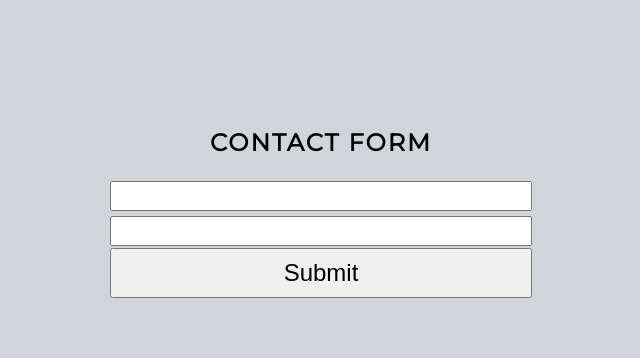
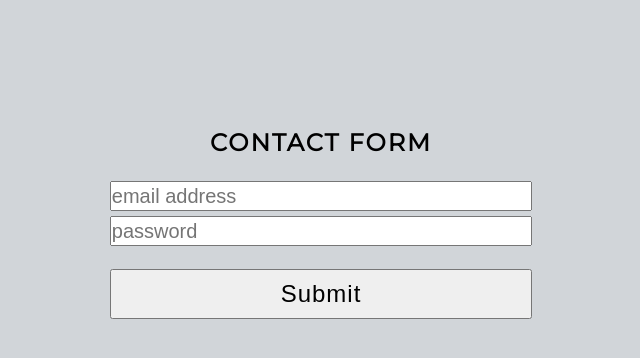
Before and after one commit to MAbdurahman/react-forms-example, a React (Create React App) app: page / in a window 1280 px wide. Shown: the top 358 px of the page, without its empty margins (319-959 px from the left). Built offline with nearby package versions, Linux system fonts and the light colour scheme.

Commit message:
End of chapter 6.2 and 6.3; completed

```diff
--- a/src/components/forms/UserForm.css
+++ b/src/components/forms/UserForm.css
@@ -27,12 +27,30 @@
    margin-bottom: .5em;
    color: rgb(245, 41, 41);
    font-size: .75rem;
+   font-weight: 800;
 }
 
 .contact-form button {
    display: block;
    height: 50px;
    width: 100%;
-   margin-top: -1em;
+   margin-top: .75em;
    font-size: 1.5rem;
+   letter-spacing: 1px;
 }
+
+/*mobile landscape layout (480px to 1024px) */
+@media only screen and (max-width: 1024px) {
+   /*...mobile landscape styles */
+   .contact-form Form {
+      width: 66.6%;
+   }
+}
+
+/*mobile portrait layout (479px or less) */
+@media only screen and (max-width: 479px) {
+   /*...mobile portrait styles */
+   .contact-form Form {
+      width: 83.3%;
+   }
+}
--- a/src/components/forms/UserForm.jsx
+++ b/src/components/forms/UserForm.jsx
@@ -3,14 +3,16 @@ import { Formik, Form, Field, ErrorMessage } from 'formik'
 import './UserForm.css';
 
 export default class UserForm extends Component {
+
    constructor(props) {
       super(props);
 
    }
 
+
    render() {
-      // const email_pattern = /^[A-Za-z\.\-_0-9]*[@][A-Za-z]*[\.][a-z]{2,4}$/;
       const email_pattern = /^[A-Z0-9._%+-]+@[A-Z0-9.-]+\.[A-Z]{2,}$/i;
+      const password_pattern = /^(?=.*?[A-Z])(?=.*?[a-z])(?=.*?[0-9])(?=.*?[#?!@$%^&*-]).{8,}$/i;
 
       return (
          <div className='contact-form'>
@@ -25,27 +27,44 @@ export default class UserForm extends Component {
                   } else if (!email_pattern.test(values.email)) {
                      errors.email = 'Invalid email address!';
                   }
+
+                  if (!values.password) {
+                     errors.password = 'Password is required!';
+
+                  } else if (!password_pattern.test(values.password)) {
+                     errors.password = 'Password - minimum 8 characters with 1 uppercase, 1 lowercase, 1 number, and 1 special character!';
+
+                  }
+
                   return errors;
                }}
                onSubmit={(values, { setSubmitting }) => {
                   setTimeout(() => {
                      alert(JSON.stringify(values, null, 2));
                      setSubmitting(false);
-                  }, 400);
+                  }, 500);
                }}
             >
                {({ isSubmitting }) => (
                   <Form>
                      <div>
-                        <Field type='email' name='email' fullWidth />
+                        <Field
+                           type='email'
+                           name='email'
+                           placeholder='email address'
+                        />
                         <ErrorMessage name='email' component='span' />
                      </div>
                      <div>
-                        <Field type='password' name='password' fullWidth />
-                        <Field type='password' component='span' />
+                        <Field
+                           type='password'
+                           name='password'
+                           placeholder='password'
+                        />
+                        <ErrorMessage name='password' component='span' />
                      </div>
 
-                     <button type='submit' disabled={isSubmitting} fullWidth>
+                     <button type='submit' disabled={isSubmitting}>
                         Submit
                      </button>
 
@@ -53,7 +72,7 @@ export default class UserForm extends Component {
                )}
 
             </Formik>
-         </div>
+         </div >
       );
    };
 };
```
Also changed, not shown: src/index.css (+5 -0 lines).
